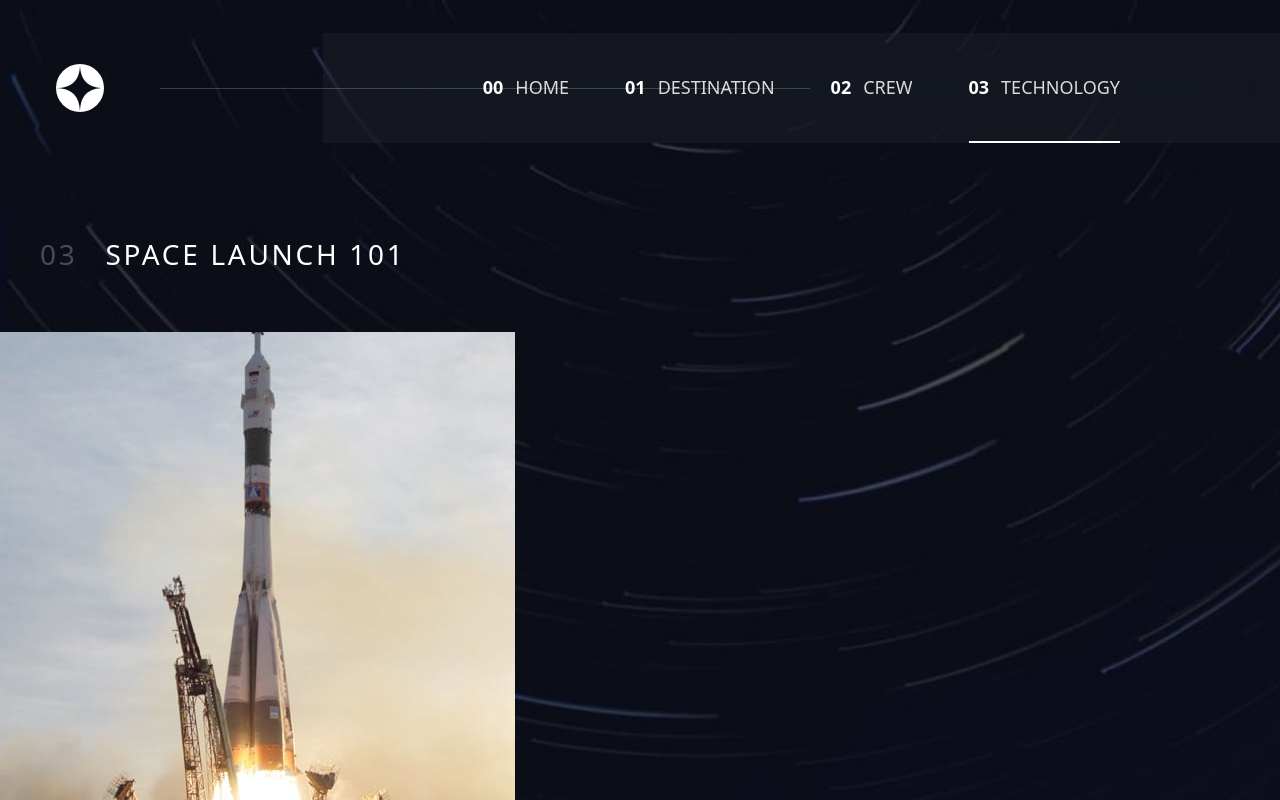
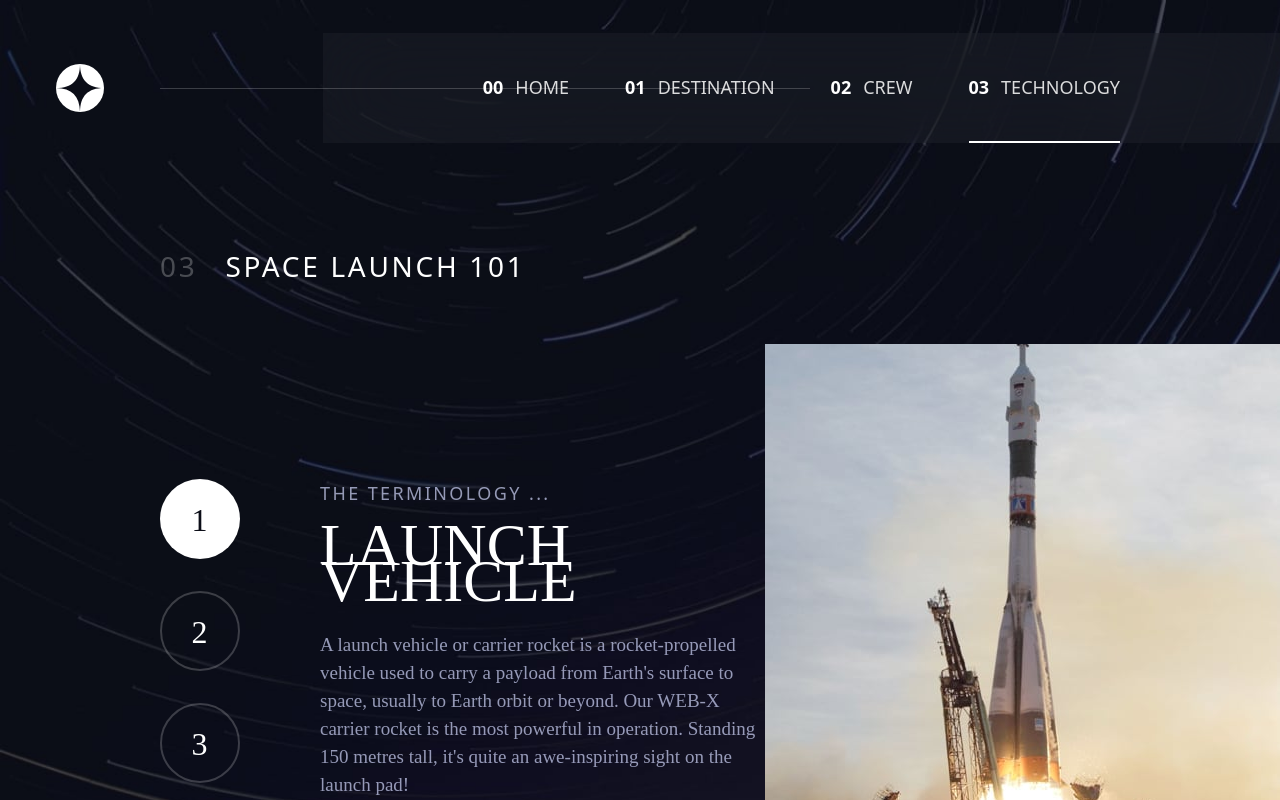
Before and after one commit to RonaldMamani/SpaceTourism_Angular, an Angular app: page /technology in a window 1280 px wide. Shown: the top 800 px of the page. Built offline with nearby package versions, Linux system fonts and the light colour scheme.

Commit message:
Adicionando a pagina technology para telas desktop

```diff
--- a/src/app/components/nav-crew/nav-crew.component.html
+++ b/src/app/components/nav-crew/nav-crew.component.html
@@ -4,37 +4,33 @@
     ">
     <button
         routerLink="/crew"
-        [ngClass]="{'bg-[#fff] ' : path === '/crew' , 'bg-[#fff]/20' : path !== '/crew'}"
+        [ngClass]="{'bg-[#fff] ' : path === '/crew' , 'bg-[#fff]/20 hover:bg-white/70 transition-colors' : path !== '/crew'}"
         class="
             w-[10px] h-[10px] rounded-full
-            hover:bg-white/70 transition-colors
             lg:w-[15px] lg:h-[15px]
             ">
     </button>
     <button
         routerLink="/crew/specialist"
-        [ngClass]="{'bg-white' : path === '/crew/specialist', 'bg-white/20' : path !== '/crew/specialist' }"
+        [ngClass]="{'bg-white' : path === '/crew/specialist', 'bg-white/20 hover:bg-white/70 transition-colors' : path !== '/crew/specialist' }"
         class="
             w-[10px] h-[10px] rounded-full
-            hover:bg-white/70 transition-colors
             lg:w-[15px] lg:h-[15px]
             ">
     </button>
     <button
         routerLink="/crew/pilot"
-        [ngClass]="{'bg-white' : path === '/crew/pilot', 'bg-white/20' : path !== '/crew/pilot' }"
+        [ngClass]="{'bg-white' : path === '/crew/pilot', 'bg-white/20 hover:bg-white/70 transition-colors' : path !== '/crew/pilot' }"
         class="
             w-[10px] h-[10px] rounded-full
-            hover:bg-white/70 transition-colors
             lg:w-[15px] lg:h-[15px]
             ">
     </button>
     <button
         routerLink="/crew/engineer"
-        [ngClass]="{'bg-white' : path === '/crew/engineer', 'bg-white/20' : path !== '/crew/engineer' }"
+        [ngClass]="{'bg-white' : path === '/crew/engineer', 'bg-white/20 hover:bg-white/70 transition-colors' : path !== '/crew/engineer' }"
         class="
             w-[10px] h-[10px] rounded-full
-            hover:bg-white/70 transition-colors
             lg:w-[15px] lg:h-[15px]
             ">
     </button>
--- a/src/app/components/nav-tech/nav-tech.component.html
+++ b/src/app/components/nav-tech/nav-tech.component.html
@@ -1,28 +1,34 @@
-<nav class="flex justify-center gap-4">
+<nav class="
+    flex justify-center gap-4
+    lg:flex-col lg:gap-8
+    ">
     <button
-        [ngClass]="{'bg-white text-[#0B0D17]' : launch, 'text-white' : !launch}"
+        [ngClass]="{'bg-white text-[#0B0D17]' : launch, 'text-white hover:bg-white/75 hover:text-[#0B0D17]' : !launch}"
         (click)="showLaunch()"
         class="
-            w-[45px] h-[45px] rounded-full border-white/20 border-2 text-center
+            w-[45px] h-[45px] rounded-full border-white/20 border-2 text-center transition-colors
             md:w-[60px] md:h-[60px] md:text-2xl
+            lg:w-[80px] lg:h-[80px] lg:text-[32px]
             ">
         <span class="font-['Bellefair'] tracking-[1px]">1</span>
     </button>
     <button
-        [ngClass]="{'bg-white text-[#0B0D17]' : spaceport, 'text-white' : !spaceport}"
+        [ngClass]="{'bg-white text-[#0B0D17]' : spaceport, 'text-white hover:bg-white/75 hover:text-[#0B0D17]' : !spaceport}"
         (click)="showSpacePort()"
         class="
-            w-[45px] h-[45px] rounded-full border-white/20 border-2 text-center
+            w-[45px] h-[45px] rounded-full border-white/20 border-2 text-center transition-colors
             md:w-[60px] md:h-[60px] md:text-2xl
+            lg:w-[80px] lg:h-[80px] lg:text-[32px]
             ">
         <span class="font-['Bellefair'] tracking-[1px]">2</span>
     </button>
     <button
-        [ngClass]="{'bg-white text-[#0B0D17]' : capsule, 'text-white' : !capsule}"
+        [ngClass]="{'bg-white text-[#0B0D17]' : capsule, 'text-white hover:bg-white/75 hover:text-[#0B0D17]' : !capsule}"
         (click)="showCapsule()"
         class="
-            w-[45px] h-[45px] rounded-full border-white/20 border-2 text-center
+            w-[45px] h-[45px] rounded-full border-white/20 border-2 text-center transition-colors
             md:w-[60px] md:h-[60px] md:text-2xl
+            lg:w-[80px] lg:h-[80px] lg:text-[32px]
             ">
         <span class="font-['Bellefair'] tracking-[1px]">3</span>
     </button>
--- a/src/app/components/tech-info/tech-info.component.html
+++ b/src/app/components/tech-info/tech-info.component.html
@@ -1,17 +1,21 @@
 <div class="
     flex flex-col text-center gap-2
     md:gap-4
+    lg:text-start lg:gap-5
     ">
     <h5 class="
         text-[#D0D6F9]/70 font-['Barlow Condensed'] tracking-[2.4px] uppercase text-sm
         md:text-base
+        lg:text-lg
         ">The Terminology ...</h5>
     <h6 class="
         text-white font-['Bellefair'] text-3xl uppercase
         md:text-[40px]
+        lg:text-[60px]
         ">{{Name}}</h6>
     <p class="
         pt-2 text-[#D0D6F9]/70 font-['Barlow'] text-lg
         md:pt-0
+        lg:pt-3 lg:w-[444px] lg:text-[19px]
         ">{{Descrition}}</p>
 </div>
--- a/src/app/pages/technology/technology.component.html
+++ b/src/app/pages/technology/technology.component.html
@@ -1,18 +1,27 @@
 <section class="
     bg-[url('./assets/technology/background-technology-mobile.jpg')] bg-cover min-h-screen
     md:bg-[url('./assets/technology/background-technology-tablet.jpg')]
-    lg:bg-[url('./assets/technology/background-technology-desktop.jpg')]
+    lg:bg-[url('./assets/technology/background-technology-desktop.jpg')] lg:relative
     ">
     <app-header />
-    <div class="md:pt-16">
-        <div class="md:px-10">
+    <div class="
+        md:pt-16
+        lg:pt-[76px]
+        ">
+        <div class="
+            md:px-10
+            lg:px-40
+            ">
             <app-title-page number="03" title="SPACE LAUNCH 101" />
         </div>
         <div class="
             py-8 flex flex-col gap-8
             md:py-16 md:gap-14
+            lg:grid lg:grid-cols-3 lg:gap-0
             ">
-            <div>
+            <div class="
+                lg:absolute lg:right-0
+                ">
                 @if (launch) {
                     <div class="
                         bg-[url('./assets/technology/image-launch-vehicle-landscape.jpg')] bg-cover bg-top h-[175px]
@@ -38,6 +47,7 @@
             <div class="
                 px-7 flex flex-col gap-7
                 md:gap-14
+                lg:flex-row lg:pl-40 lg:pt-[135px] lg:gap-20 lg:col-span-2
                 ">
                 <app-nav-tech
                     [launch]="launch"
@@ -48,7 +58,11 @@
                     (showCapsuleEvent)="showCapsule()"
                 />
                 @if (launch) {
-                    <app-tech-info class="md:px-[7.7rem]"
+                    <app-tech-info
+                        class="
+                        md:px-[7.7rem]
+                        lg:px-0
+                        "
                         Name="LAUNCH VEHICLE"
                         Descrition="A launch vehicle or carrier rocket is a rocket-propelled vehicle used to carry a payload from Earth's surface
                         to space, usually to Earth orbit or beyond. Our WEB-X carrier rocket is the most powerful in operation. Standing 150 metres
@@ -56,7 +70,11 @@
                     />
                 }
                 @if (spaceport) {
-                    <app-tech-info class="md:px-[7.5rem]"
+                    <app-tech-info
+                        class="
+                        md:px-[7.5rem]
+                        lg:px-0
+                        "
                         Name="SPACEPORT"
                         Descrition="A spaceport or cosmodrome is a site for launching (or receiving) spacecraft, by analogy to the seaport for
                         ships or airport for aircraft. Based in the famous Cape Canaveral, our spaceport is ideally situated to take advantage of
@@ -64,7 +82,11 @@
                     />
                 }
                 @if (capsule) {
-                    <app-tech-info class="md:px-32"
+                    <app-tech-info
+                        class="
+                        md:px-32
+                        lg:px-0
+                        "
                         Name="SPACE CAPSULE"
                         Descrition="A space capsule is an often-crewed spacecraft that uses a blunt-body reentry capsule to reenter the Earth's
                         atmosphere without wings. Our capsule is where you'll spend your time during the flight. It includes a space gym, cinema,
@@ -72,6 +94,7 @@
                     />
                 }
             </div>
+            <div class="max-[1023px]:hidden"></div>
         </div>
     </div>
 </section>
--- a/src/index.html
+++ b/src/index.html
@@ -2,7 +2,7 @@
 <html lang="en">
 <head>
   <meta charset="utf-8">
-  <title>SpaceTourism</title>
+  <title>Space Tourism</title>
   <base href="/">
   <meta name="viewport" content="width=device-width, initial-scale=1">
   <link rel="icon" type="image/x-icon" href="favicon.ico">
```
